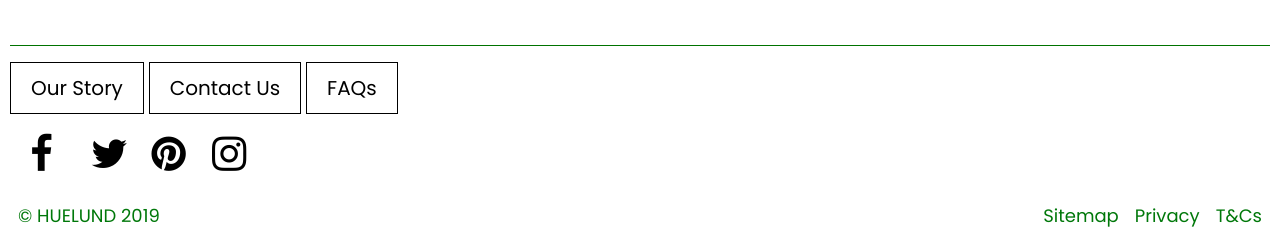
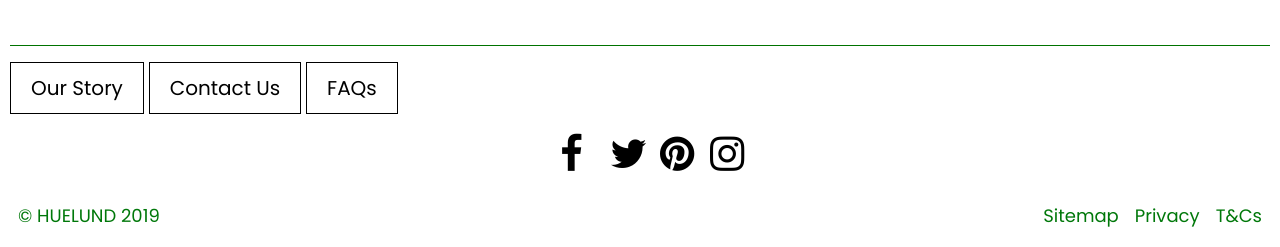
Before and after one commit to lucyhue/group-project, a plain HTML site: page catalogue-page.html in a window 1280 px wide. Shown: the part 1664-1911 px from the top of the page. Drawn offline with nearby package versions, Linux system fonts and the light colour scheme.

Commit message:
Update social media icons
Move to centre

```diff
--- a/catalogue-page.html
+++ b/catalogue-page.html
@@ -205,7 +205,7 @@
    <button a href="./thoughts-page.html">Contact Us</button>
    <button>FAQs</button>
   </div>
-  <div id="mediaicons">
+  <div class="d-flex justify-content-center" id="mediaicons">
     <link rel="stylesheet" href="https://cdnjs.cloudflare.com/ajax/libs/font-awesome/4.7.0/css/font-awesome.min.css">
       <a href="www.facebook.com" class="fa fa-facebook"></a>
       <a href="www.twitter.com" class="fa fa-twitter"></a>
```
